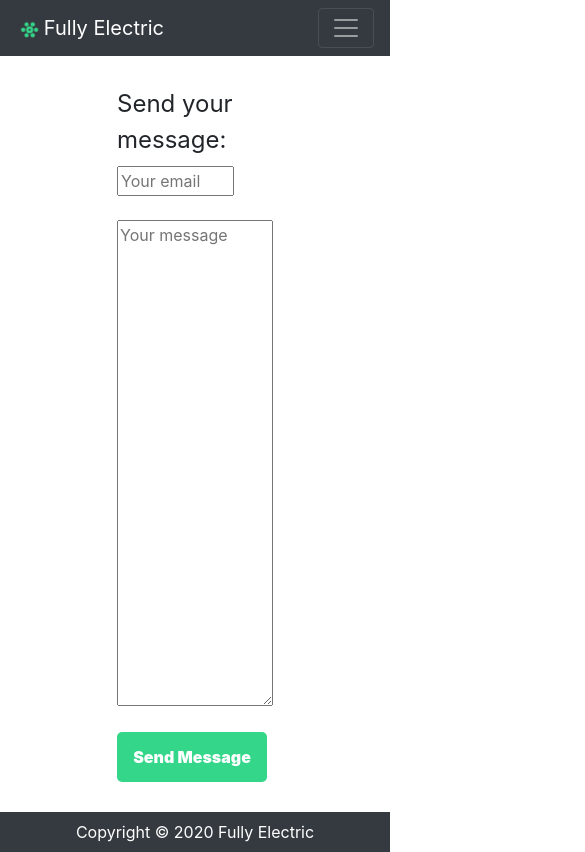
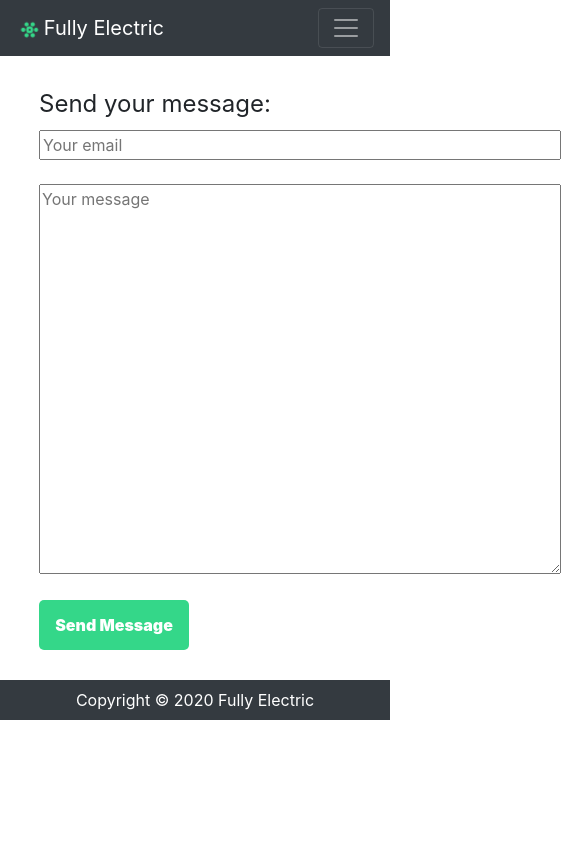
Before and after one commit to goncalog/fully-electric, a React (Create React App) app in the folder fully-electric-frontend/: page /contact in a window 390 px wide. Shown: the whole page, 585 px wide, since content can reach past the window. Built offline with nearby package versions, Linux system fonts and the light colour scheme.

Commit message:
Add responsive layout below 800px width (tablet portrait) to Contact React component

```diff
--- a/fully-electric-frontend/src/components/support_components/ContactForm.js
+++ b/fully-electric-frontend/src/components/support_components/ContactForm.js
@@ -36,7 +36,7 @@ export default class ContactForm extends React.Component {
                         <textarea
                             name="message"
                             cols="50"
-                            rows="20"
+                            rows="16"
                             placeholder="Your message"
                             value={this.props.messageText}
                             onChange={this.handleMessageTextChange}
--- a/fully-electric-frontend/src/css/Contact.css
+++ b/fully-electric-frontend/src/css/Contact.css
@@ -1,5 +1,7 @@
 .contact {
-    padding: 30px 30%;
+    width: 800px;
+    margin: 0 auto;
+    padding: 30px 10%;
 }
 
 .contact-form {
@@ -13,3 +15,14 @@
 .input textarea {
     width: 100%;
 }
+
+/* Responsive layout - when the screen is less than 800px wide (tablet portrait) */
+@media screen and (max-width: 800px) {
+    .contact {
+        width: 600px;
+    }
+
+    .input input {
+        width: 100%;
+    }
+}
```
